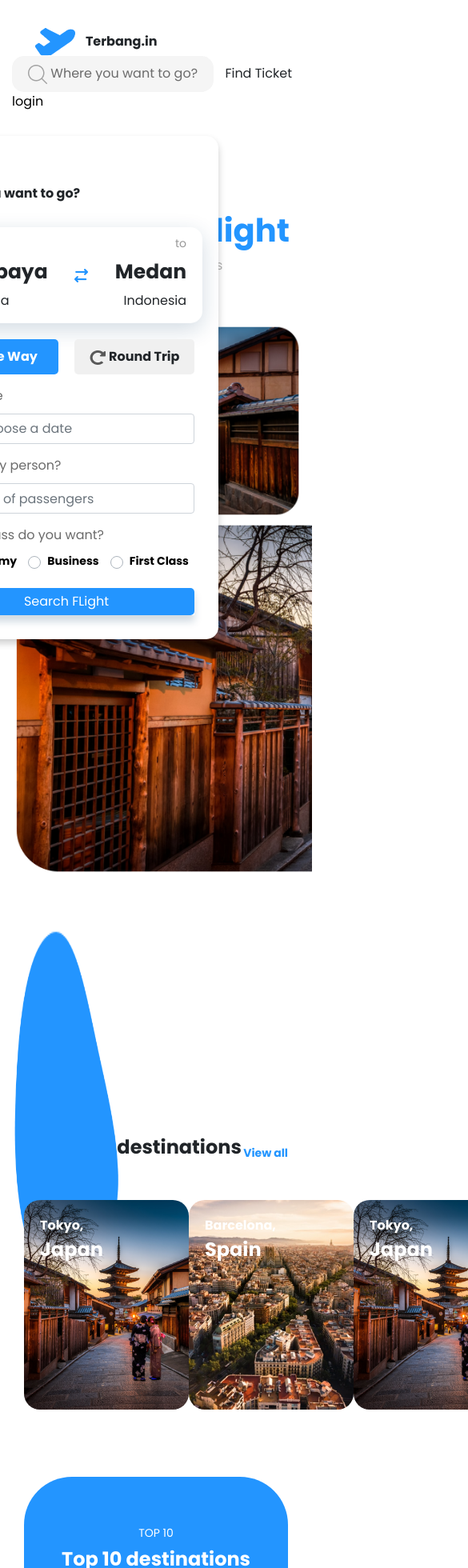
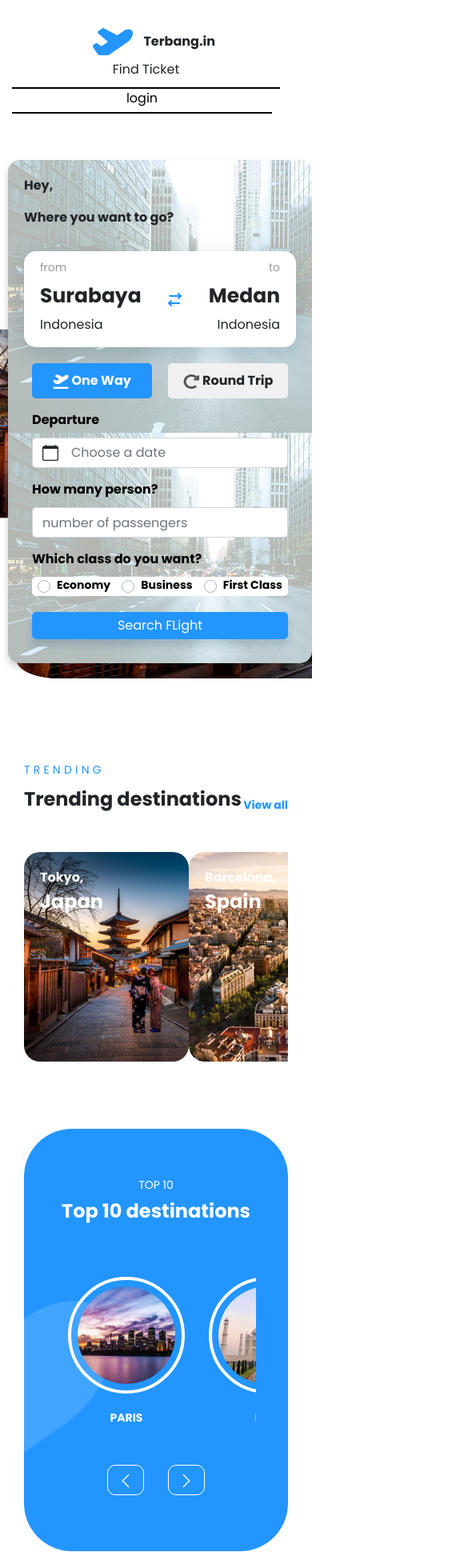
Before and after one commit to andrawanerlang1/TERBANGIN-FrontEnd, a Vue app: page / in a window 390 px wide. Shown: the top 1960 px of the page at 80% size, 585 px wide, since content can reach past the window. Built offline with nearby package versions, Linux system fonts and the light colour scheme; what vue-sweetalert2, vue-toasted would draw is missing.

Commit message:
interceptor & responsive landing

```diff
--- a/src/App.vue
+++ b/src/App.vue
@@ -5,8 +5,16 @@
 </template>
 
 <script>
+import { mapActions } from 'vuex'
 export default {
-  name: 'App'
+  name: 'App',
+  created() {
+    this.interceptorRequest()
+    this.interceptorResponse()
+  },
+  methods: {
+    ...mapActions(['interceptorRequest', 'interceptorResponse'])
+  }
 }
 </script>
 
--- a/src/components/Navbar.vue
+++ b/src/components/Navbar.vue
@@ -1,15 +1,15 @@
 <template>
-  <div class="nav">
+  <b-container class="nav" fluid>
     <div class="logo" style="margin-right:10px" @click="toLanding">
       <img src="../assets/img/logoflight.png" style="margin-right:10px" />
       Terbang.in
     </div>
     <div class="searchFlight" style="margin-right:10px">
-      <button>
+      <button class="buttonSearch">
         <img src="../assets/img/search.png" alt="" />
         Where you want to go?
       </button>
-      <div class="findTicket" @click="getAllTicket" >
+      <div :class=" $route.name == 'Search' ? 'searchActive' : 'findTicket'" id="findTicket" @click="getAllTicket"  >
         Find Ticket
       </div>
       <div v-if="setUser.email">
@@ -55,7 +55,7 @@
       <router-link class="routerlink"  v-if="!setUser.email" to=/login>
       login</router-link>
     </div>
-  </div>
+  </b-container>
 </template>
 
 <script>
@@ -116,6 +116,7 @@ export default {
   color: black;
   text-decoration: none;
 }
+
 .routerlink:hover{
 font-weight: bold;
 }
@@ -133,7 +134,7 @@ font-weight: bold;
   font-weight: 500;
 }
 .findTicket:hover,
-.myBooking:hover {
+.myBooking:hover, .searchActive {
   font-weight: bold;
   border-bottom: 5px solid #2395ff;
   padding-bottom: 5px;
@@ -164,4 +165,43 @@ font-weight: bold;
   color: #6b6b6b;
   border: 0px;
 }
+
+@media screen AND (max-width:1000px) {
+  .nav {
+  justify-content: center;
+  align-items: center;
+  }
+
+}
+@media screen AND (max-width:700px) {
+  .nav {
+  width: 100%;
+  display: flex;
+  justify-content: center;
+  align-items: center;
+  }
+  .nav div{
+    padding-bottom: 5px;
+  }
+  .profile{
+    width: 100%;
+    justify-content: space-around;
+    border-bottom: 2px black solid;
+  }
+  .buttonSearch{
+    display: none;
+  }
+   .searchFlight{
+    justify-content: center;
+    align-items: flex-end;
+       border-bottom: 2px black solid;
+  }
+  .searchFlight div{
+    margin-right: 15px;
+    margin-left: 15px;
+
+
+  }
+}
+
 </style>
--- a/src/components/_base/Landing/ContentLanding.vue
+++ b/src/components/_base/Landing/ContentLanding.vue
@@ -160,6 +160,7 @@ export default {
 }
 .list-img {
   display: flex;
+  overflow: auto;
 }
 .list-img div img {
   border-radius: 50%;
@@ -176,6 +177,7 @@ export default {
   margin-bottom: 60px;
   display: flex;
   justify-content: space-between;
+  overflow: auto;
 }
 .trending-konten,
 .trending-img {
@@ -224,4 +226,26 @@ h3 {
   margin-top: 100px;
   margin-bottom: 100px;
 }
+
+@media screen AND (max-width: 1000px) {
+  .list-img {
+    width: 650px;
+  }
+}
+
+@media screen AND (max-width: 770px) {
+  .list-img {
+    width: 450px;
+  }
+}
+@media screen AND (max-width: 560px) {
+  .list-img {
+    width: 350px;
+  }
+}
+@media screen AND (max-width: 460px) {
+  .list-img {
+    width: 250px;
+  }
+}
 </style>
--- a/src/components/_base/Landing/HeaderLanding.vue
+++ b/src/components/_base/Landing/HeaderLanding.vue
@@ -3,7 +3,7 @@
     <div class="search">
       <b-modal centered ref="my-modal" hide-footer title="Choose City">
         <b-form>
-          <label>Form City</label>
+          <label>From City</label>
           <b-form-select v-model="form.fromCity" class="mb-3">
             <b-form-select-option :value="null"
               >Please select an option</b-form-select-option
@@ -126,7 +126,7 @@
       </b-col>
       <b-col md="5" lg="5" xl="5" style="padding:0px">
         <img
-          class="images"
+          class="images rightImages"
           style="float:right"
           src="../../../assets/img/rightImg.png"
           alt=""
@@ -286,4 +286,33 @@ h1 {
   border-radius: 5px;
   width: 100%;
 }
+
+@media screen AND (max-width: 770px) {
+  .image-blue {
+    display: none;
+  }
+}
+@media screen AND (max-width: 600px) {
+  .search {
+    width: 380px;
+    right: 0%;
+    top: 200px;
+    box-shadow: 0px 5px 10px rgba(0, 0, 0, 0.2);
+    background-image: url('../../../assets/img/bgOpq.jpg');
+  }
+  .rightImages {
+    height: 200px;
+  }
+  .detailSearch {
+    background-color: white;
+  }
+  .departure {
+    color: black;
+    font-weight: bold;
+  }
+  .searchRadio {
+    background-color: white;
+    border-radius: 5px;
+  }
+}
 </style>
--- a/src/store/modules/auth.js
+++ b/src/store/modules/auth.js
@@ -83,6 +83,9 @@ export default {
     },
     setUser(state) {
       return state.user
+    },
+    getToken(state) {
+      return state.token
     }
   }
 }
```
Also changed, not shown: src/assets/img/bgOpq.jpg (added).
